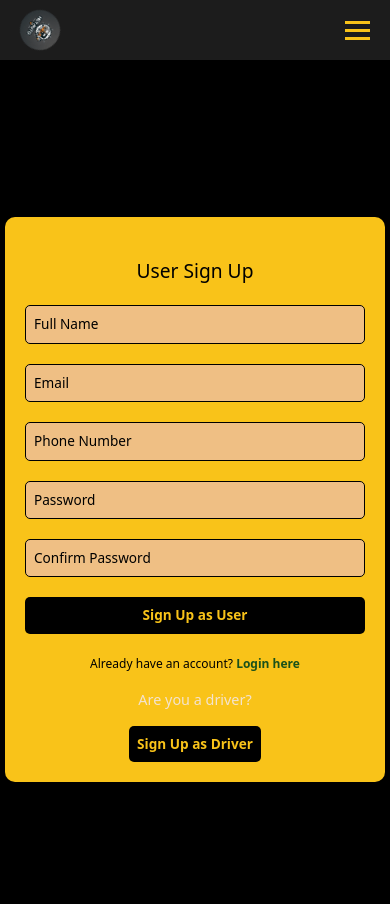
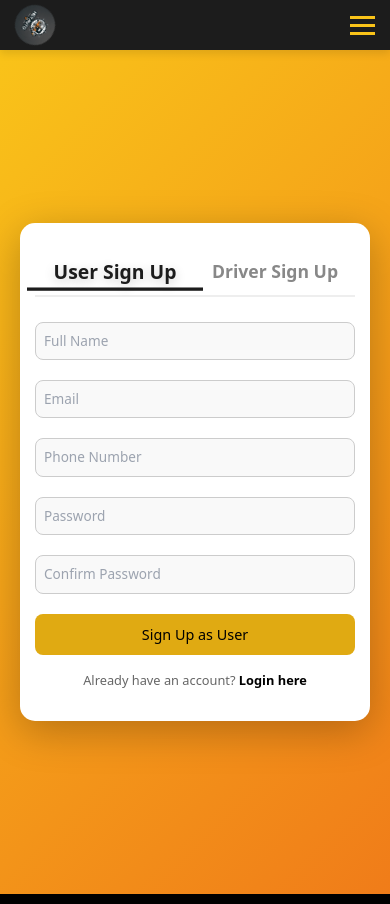
Before and after one commit to alen899-my/HEYYAUTO, a React (Vite) app in the folder frontend/: page /signup in a window 390 px wide. Built offline with nearby package versions, Linux system fonts and the light colour scheme.

Commit message:
last changes

```diff
--- a/frontend/package.json
+++ b/frontend/package.json
@@ -10,6 +10,7 @@
     "preview": "vite preview"
   },
   "dependencies": {
+    "@react-google-maps/api": "^2.20.3",
     "axios": "^1.7.7",
     "framer-motion": "^11.11.17",
     "react": "^18.3.1",
--- a/frontend/src/App.css
+++ b/frontend/src/App.css
@@ -21,16 +21,17 @@ body{
   display: flex;
   align-items: center;
   justify-content: space-between;
-  padding: 10px 20px;
+  padding: 5px 15px;
   background-color: #1c1c1c;
   box-shadow: 0px 4px 8px rgba(0, 0, 0, 0.1);
   position: sticky;
   top: 0;
   z-index: 1000;
+
 }
 
 .navbar-logo .logo-image {
-    height: 80px; /* Default size for larger screens */
+    height: 50px; /* Default size for larger screens */
     width: auto;
     border-radius: 30px;
     animation: spin 10s linear infinite;
@@ -64,6 +65,7 @@ body{
 .navbar-buttons {
   display: flex;
   gap: 10px;
+
 }
 
 .nav-button {
@@ -75,6 +77,7 @@ body{
   cursor: pointer;
   font-size: 18px;
   transition: transform 0.3s ease;
+  height: auto;
 }
 
 .nav-button:hover {
@@ -644,104 +647,184 @@ body{
     display: flex;
     justify-content: center;
     align-items: center;
-  height: 100vh;
+    min-height: 100vh;
+    background: linear-gradient(135deg, #f9c319, #f07c19);
     padding: 20px;
-  padding-top: 60px;
   }
 
   .auth-card {
-  background: #f9c319;
-  border-radius: 10px;
-  box-shadow: 0 8px 20px rgba(0, 0, 0, 0.1);
-  padding: 40px;
+    background: #ffffff;
+    border-radius: 15px;
+    box-shadow: 0 10px 40px rgba(0, 0, 0, 0.25);
+    padding: 30px;
     width: 100%;
     max-width: 400px;
     text-align: center;
-}
-
-.auth-card h2 {
-  margin-bottom: 30px;
+    transition: transform 0.3s ease, box-shadow 0.3s ease;
+  }
+
+  .auth-card:hover {
+    transform: translateY(-5px);
+    box-shadow: 0 15px 50px rgba(0, 0, 0, 0.3);
+  }
+
+  .card-header {
+    display: flex;
+    justify-content: space-between;
+    margin-bottom: 25px;
+    border-bottom: 2px solid #eee;
+    padding-bottom: 10px;
+
+  }
+
+  .card-header h2 {
+    font-size: 1.4rem;
+    font-weight: bold;
+    cursor: pointer;
+    transition: color 0.3s ease, transform 0.3s ease, text-shadow 0.3s ease;
+    color: #888888;
+    flex: 1;
+    text-align: center;
+    text-decoration: none;
+    position: relative;
+  }
+
+  .card-header h2:hover {
+    color: #e0aa12;
+    text-shadow: 0 2px 5px rgba(106, 27, 154, 0.4);
+  }
+
+  .card-header h2::after {
+    content: "";
+    position: absolute;
+    width: 0;
+    height: 2px;
+    background: #e0aa12;
+    left: 50%;
+    bottom: -5px;
+    transition: width 0.3s ease, left 0.3s ease;
+  }
+
+  .card-header h2:hover::after {
+    width: 100%;
+    left: 0;
+  }
+
+  .card-header h2.active {
+    color: #1C1C1C;
+    transform: scale(1.1);
+    text-shadow: 0 3px 10px rgba(0, 0, 0, 0.2);
+    position: relative;
+  }
+
+  .card-header h2.active::after {
+    content: "";
+    position: absolute;
+    width: 100%;
+    height: 3px;
+    background: #1C1C1C;
+    left: 0;
+    bottom: -5px;
+    transition: none;
+  }
+
+
+  form {
+    display: flex;
+    flex-direction: column;
+    gap: 20px;
+  }
+
+  input {
+    padding: 12px 15px;
+    border-radius: 8px;
+    border: 1px solid #ccc;
+    outline: none;
+    font-size: 0.95rem;
+    transition: border-color 0.3s ease, box-shadow 0.3s ease;
+    background-color: #f9f9f9;
+  }
+
+  input:focus {
+    border-color: #000000;
+    box-shadow: 0 4px 15px rgba(106, 27, 154, 0.2);
+  }
+
+  button {
+    padding: 15px;
+    border: none;
+    border-radius: 8px;
+    font-size: 1rem;
+    background: #e0aa12;
     color: #000000;
-  font-size: 2rem;
-}
-
-.auth-card form {
-  display: flex;
-  flex-direction: column;
-}
-
-.auth-card input {
-  padding: 12px;
-  margin-bottom: 20px;
-  border-radius: 5px;
-  border: 1px solid #000000;
-  outline: none;
-  font-size: 1rem;
+    font-weight: lighter;
+    cursor: pointer;
     transition: all 0.3s ease;
+  }
+
+  button:hover {
+
+    transform: translateY(-2px);
+    box-shadow: 0 6px 20px rgba(106, 27, 154, 0.3);
+  }
+
+  .switch-auth {
+    margin-top: 15px;
+    font-size: 0.95rem;
+    color: #666666;
+  }
+
+  .switch-auth span {
     color: #000000;
-}
-.auth-card input::placeholder {
+    cursor: pointer;
+    font-weight: bold;
+    transition: color 0.3s ease;
+  }
+
+  .switch-auth span:hover {
     color: #000000;
-}
-.auth-card input:focus {
-  border-color: #6a1b9a;
-  box-shadow: 0 4px 10px rgba(0, 0, 0, 0.1);
-}
-
-.auth-card button {
-  background-color: #000000;
-  color: #f9c319;
-  font-weight: bold;
-  padding: 12px;
-  border: none;
-  border-radius: 5px;
-  font-size: 1rem;
-  cursor: pointer;
-  transition: background-color 0.3s ease;
-}
-
-.auth-card button:hover {
-  background-color: #1C1C1C;
-}
-
-.switch-auth {
-  margin-top: 20px;
-  font-size: 0.9rem;
-  color: #000000;
-}
-
-.switch-auth span {
-  color: rgb(25, 81, 26);
-  cursor: pointer;
-  font-weight: bold;
-}
-
-.switch-auth span:hover {
     text-decoration: underline;
   }
 
-/* Responsive Styles */
   @media screen and (max-width: 768px) {
-  .auth-container {
-    padding: 10px;
-    padding-top: 50px;
-  }
-
     .auth-card {
-    padding: 30px;
-    max-width: 90%;
-  }
-
-  .auth-card h2 {
-    font-size: 1.5rem;
-  }
-
-  .auth-card input {
+      padding: 20px;
+    }
+
+    .card-header h2 {
+      font-size: 1.2rem;
+    }
+
+    input {
       font-size: 0.9rem;
       padding: 10px;
     }
 
-  .auth-card button {
+    button {
+      padding: 12px;
+      font-size: 0.95rem;
+    }
+
+    .switch-auth {
+      font-size: 0.85rem;
+    }
+  }
+
+  @media screen and (max-width: 480px) {
+    .auth-card {
+      padding: 15px;
+    }
+
+    .card-header h2 {
+      font-size: 1.1rem;
+    }
+
+    input {
+      font-size: 0.85rem;
+      padding: 8px;
+    }
+
+    button {
       font-size: 0.9rem;
       padding: 10px;
     }
@@ -751,36 +834,19 @@ body{
     }
   }
 
+
+  /* Responsive Styles */
   @media screen and (max-width: 480px) {
-  .auth-container {
-    padding: 5px;
-    padding-top: 40px;
-  }
-
-  .auth-card {
-    padding: 20px;
-    max-width: 100%;
-  }
-
-  .auth-card h2 {
-    font-size: 1.2rem;
-    margin-bottom: 20px;
-  }
-
-  .auth-card input {
-    font-size: 0.85rem;
-    padding: 8px;
-  }
-
-  .auth-card button {
-    font-size: 0.85rem;
-    padding: 8px;
-  }
-
+    .auth-card form {
+      grid-template-columns: 1fr; /* Single-column layout for smaller screens */
+    }
+
+    .auth-card button,
     .switch-auth {
-    font-size: 0.75rem;
-  }
-}
+      grid-column: 1 / -1; /* Ensure button and text span all columns */
+    }
+  }
+
 /* admin dashboard */
 
 .admin-dashboard {
--- a/frontend/src/App.jsx
+++ b/frontend/src/App.jsx
@@ -7,7 +7,7 @@ import Contact from './pages/Contact';
 import { Route, Routes } from 'react-router-dom';
 import Signup from './pages/Signup';
 import LoginPage from './pages/LoginPage';
-import DriverSignup from './pages/DriverSignup';
+// import DriverSignup from './pages/DriverSignup';
 import UserDashboard from './pages/UserDashboard';
 import DriverDashboard from './pages/DriverDashboard';
 import AdminDashboard from './pages/AdminDashboard';
@@ -37,7 +37,7 @@ const App = () => {
         <Route path="/contact" element={<Contact />} />
         <Route path="/signup" element={<Signup />} />
         <Route path="/login" element={<LoginPage />} />
-        <Route path="/DriverSignup" element={<DriverSignup />} />
+        {/* <Route path="/DriverSignup" element={<DriverSignup />} /> */}
         <Route path="/user-dashboard" element={<UserDashboard />} />
         <Route path="/driver-dashboard" element={<DriverDashboard />} />
         <Route path="/admin-dashboard" element={<AdminDashboard />} />
--- a/frontend/src/components/LoadingAnimation.jsx
+++ b/frontend/src/components/LoadingAnimation.jsx
@@ -41,6 +41,7 @@ const LoadingAnimation = () => {
         <span>.</span>
         <span>.</span>
         <span>.</span>
+
       </div>
     </div>
   );
--- a/frontend/src/pages/DriverSignup.jsx
+++ b/frontend/src/pages/DriverSignup.jsx
@@ -1,77 +1,77 @@
-import React, { useState } from "react";
-import { useNavigate } from "react-router-dom";
-import axios from "axios";
-import "../App.css";
+// import React, { useState } from "react";
+// import { useNavigate } from "react-router-dom";
+// import axios from "axios";
+// import "../App.css";
 
-const DriverSignup = () => {
-  const navigate = useNavigate();
-  const [formData, setFormData] = useState({
-    fullName: "",
-    email: "",
-    phoneNumber: "",
-    Location: "",
-    vehicleNumber: "",
-    licenseNumber: "",
-    password: "",
-    confirmPassword: "",
-    profileImage: null,
-  });
+// const DriverSignup = () => {
+//   const navigate = useNavigate();
+//   const [formData, setFormData] = useState({
+//     fullName: "",
+//     email: "",
+//     phoneNumber: "",
+//     Location: "",
+//     vehicleNumber: "",
+//     licenseNumber: "",
+//     password: "",
+//     confirmPassword: "",
+//     profileImage: null,
+//   });
 
-  const handleChange = (e) => {
-    const { name, value } = e.target;
-    setFormData({ ...formData, [name]: value });
-  };
+//   const handleChange = (e) => {
+//     const { name, value } = e.target;
+//     setFormData({ ...formData, [name]: value });
+//   };
 
-  const handleImageChange = (e) => {
-    setFormData({ ...formData, profileImage: e.target.files[0] });
-  };
+//   const handleImageChange = (e) => {
+//     setFormData({ ...formData, profileImage: e.target.files[0] });
+//   };
 
-  const handleDriverSubmit = async (e) => {
-    e.preventDefault();
-    if (formData.password !== formData.confirmPassword) {
-      alert("Passwords do not match!");
-      return;
-    }
+//   const handleDriverSubmit = async (e) => {
+//     e.preventDefault();
+//     if (formData.password !== formData.confirmPassword) {
+//       alert("Passwords do not match!");
+//       return;
+//     }
 
-    formData.role = "driver";
+//     formData.role = "driver";
 
-    const formDataToSend = new FormData();
-    Object.entries(formData).forEach(([key, value]) => {
-      formDataToSend.append(key, value);
-    });
+//     const formDataToSend = new FormData();
+//     Object.entries(formData).forEach(([key, value]) => {
+//       formDataToSend.append(key, value);
+//     });
 
-    try {
-      const response = await axios.post("http://localhost:5000/driver-register", formDataToSend, {
-        headers: { "Content-Type": "multipart/form-data" },
-      });
-      alert(response.data.msg);
-      navigate("/login");
-    } catch (error) {
-      console.error("Driver Signup Error:", error.response?.data?.msg || error.message);
-    }
-  };
+//     try {
+//       const response = await axios.post("http://localhost:5000/driver-register", formDataToSend, {
+//         headers: { "Content-Type": "multipart/form-data" },
+//       });
+//       alert(response.data.msg);
+//       navigate("/login");
+//     } catch (error) {
+//       console.error("Driver Signup Error:", error.response?.data?.msg || error.message);
+//     }
+//   };
 
-  return (
-    <div className="auth-container">
-      <div className="auth-card">
-        <h2>Driver Sign Up</h2>
-        <form onSubmit={handleDriverSubmit} encType="multipart/form-data">
-          <input type="text" name="fullName" placeholder="Full Name" value={formData.fullName} onChange={handleChange} required />
-          <input type="email" name="email" placeholder="Email" value={formData.email} onChange={handleChange} required />
-          <input type="text" name="phoneNumber" placeholder="Phone Number" value={formData.phoneNumber} onChange={handleChange} required />
-          <input type="text" name="Location" placeholder="main location" value={formData.Location} onChange={handleChange} required />
+//   return (
+//     <div className="auth-container">
+//       <div className="auth-card">
+//         <h2>Driver Sign Up</h2>
+//         <form onSubmit={handleDriverSubmit} encType="multipart/form-data">
+//           <input type="text" name="fullName" placeholder="Full Name" value={formData.fullName} onChange={handleChange} required />
+//           <input type="email" name="email" placeholder="Email" value={formData.email} onChange={handleChange} required />
+//           <input type="text" name="phoneNumber" placeholder="Phone Number" value={formData.phoneNumber} onChange={handleChange} required />
+//           <input type="text" name="Location" placeholder="main location" value={formData.Location} onChange={handleChange} required />
 
-          <input type="text" name="vehicleNumber" placeholder="Vehicle Number" value={formData.vehicleNumber} onChange={handleChange} required />
-          <input type="text" name="licenseNumber" placeholder="License Number" value={formData.licenseNumber} onChange={handleChange} required />
-          <input type="password" name="password" placeholder="Password" value={formData.password} onChange={handleChange} required />
-          <input type="password" name="confirmPassword" placeholder="Confirm Password" value={formData.confirmPassword} onChange={handleChange} required />
-          <input type="file" name="profileImage" onChange={handleImageChange} accept="image/*" required />
-          <button type="submit">Sign Up as Driver</button>
-        </form>
-        <p className="switch-auth">Already have an account? <span onClick={() => navigate("/login")}>Login here</span></p>
-      </div>
-    </div>
-  );
-};
+//           <input type="text" name="vehicleNumber" placeholder="Vehicle Number" value={formData.vehicleNumber} onChange={handleChange} required />
+//           <input type="text" name="licenseNumber" placeholder="License Number" value={formData.licenseNumber} onChange={handleChange} required />
+//           <input type="password" name="password" placeholder="Password" value={formData.password} onChange={handleChange} required />
+//           <input type="password" name="confirmPassword" placeholder="Confirm Password" value={formData.confirmPassword} onChange={handleChange} required />
+//           <input type="file" name="profileImage" onChange={handleImageChange} accept="image/*" required />
+//           <button type="submit">Sign Up as Driver</button>
+//         </form>
+//         <p className="switch-auth">Already have an account? <span onClick={() => navigate("/login")}>Login here</span></p>
+//       </div>
+//     </div>
+//   );
+// };
 
-export default DriverSignup;
+// export default DriverSignup;
--- a/frontend/src/pages/Signup.jsx
+++ b/frontend/src/pages/Signup.jsx
@@ -5,16 +5,26 @@ import "../App.css";
 
 const Signup = () => {
   const navigate = useNavigate();
+  const [isDriverSignup, setIsDriverSignup] = useState(false); // Toggle between User and Driver signup forms
   const [formData, setFormData] = useState({
     fullName: "",
     email: "",
     phoneNumber: "",
+    Location: "",
+    vehicleNumber: "",
+    licenseNumber: "",
     password: "",
     confirmPassword: "",
+    profileImage: null,
   });
 
   const handleChange = (e) => {
-    setFormData({ ...formData, [e.target.name]: e.target.value });
+    const { name, value } = e.target;
+    setFormData({ ...formData, [name]: value });
+  };
+
+  const handleImageChange = (e) => {
+    setFormData({ ...formData, profileImage: e.target.files[0] });
   };
 
   const handleSubmit = async (e) => {
@@ -22,10 +32,29 @@ const Signup = () => {
     if (formData.password !== formData.confirmPassword) {
       alert("Passwords do not match!");
       return;
-    }  formData.role = "user";
+    }
+
+    const role = isDriverSignup ? "driver" : "user";
+    const formDataToSend = isDriverSignup
+      ? new FormData()
+      : { ...formData, role };
+
+    if (isDriverSignup) {
+      Object.entries({ ...formData, role }).forEach(([key, value]) => {
+        formDataToSend.append(key, value);
+      });
+    }
 
     try {
-      const response = await axios.post("http://localhost:5000/api/register", formData);
+      const endpoint = isDriverSignup
+        ? "http://localhost:5000/driver-register"
+        : "http://localhost:5000/api/register";
+
+      const headers = isDriverSignup
+        ? { "Content-Type": "multipart/form-data" }
+        : { "Content-Type": "application/json" };
+
+      const response = await axios.post(endpoint, formDataToSend, { headers });
       alert(response.data.msg);
       navigate("/login");
     } catch (error) {
@@ -35,23 +64,104 @@ const Signup = () => {
 
   return (
     <div className="auth-container">
-      <div className="auth-card">
-        <h2>User Sign Up</h2>
-        <form onSubmit={handleSubmit}>
-          <input type="text" name="fullName" placeholder="Full Name" value={formData.fullName} onChange={handleChange} required />
-          <input type="email" name="email" placeholder="Email" value={formData.email} onChange={handleChange} required />
-          <input type="text" name="phoneNumber" placeholder="Phone Number" value={formData.phoneNumber} onChange={handleChange} required />
-          <input type="password" name="password" placeholder="Password" value={formData.password} onChange={handleChange} required />
-          <input type="password" name="confirmPassword" placeholder="Confirm Password" value={formData.confirmPassword} onChange={handleChange} required />
-          <button type="submit">Sign Up as User</button>
+      <div className={`auth-card ${isDriverSignup ? "flipped" : ""}`}>
+        <div className="card-header">
+          <h2
+            className={!isDriverSignup ? "active" : ""}
+            onClick={() => setIsDriverSignup(false)}
+          >
+            User Sign Up
+          </h2>
+          <h2
+            className={isDriverSignup ? "active" : ""}
+            onClick={() => setIsDriverSignup(true)}
+          >
+            Driver Sign Up
+          </h2>
+        </div>
+        <form onSubmit={handleSubmit} encType={isDriverSignup ? "multipart/form-data" : "application/json"}>
+          <input
+            type="text"
+            name="fullName"
+            placeholder="Full Name"
+            value={formData.fullName}
+            onChange={handleChange}
+            required
+          />
+          <input
+            type="email"
+            name="email"
+            placeholder="Email"
+            value={formData.email}
+            onChange={handleChange}
+            required
+          />
+          <input
+            type="text"
+            name="phoneNumber"
+            placeholder="Phone Number"
+            value={formData.phoneNumber}
+            onChange={handleChange}
+            required
+          />
+          {isDriverSignup && (
+            <>
+              <input
+                type="text"
+                name="Location"
+                placeholder="Main Location"
+                value={formData.Location}
+                onChange={handleChange}
+                required
+              />
+              <input
+                type="text"
+                name="vehicleNumber"
+                placeholder="Vehicle Number"
+                value={formData.vehicleNumber}
+                onChange={handleChange}
+                required
+              />
+              <input
+                type="text"
+                name="licenseNumber"
+                placeholder="License Number"
+                value={formData.licenseNumber}
+                onChange={handleChange}
+                required
+              />
+              <input
+                type="file"
+                name="profileImage"
+                onChange={handleImageChange}
+                accept="image/*"
+                required
+              />
+            </>
+          )}
+          <input
+            type="password"
+            name="password"
+            placeholder="Password"
+            value={formData.password}
+            onChange={handleChange}
+            required
+          />
+          <input
+            type="password"
+            name="confirmPassword"
+            placeholder="Confirm Password"
+            value={formData.confirmPassword}
+            onChange={handleChange}
+            required
+          />
+          <button type="submit">
+            {isDriverSignup ? "Sign Up as Driver" : "Sign Up as User"}
+          </button>
         </form>
         <p className="switch-auth">
           Already have an account? <span onClick={() => navigate("/login")}>Login here</span>
         </p>
-        <div className="driver-signup-section">
-          <p>Are you a driver?</p>
-          <button className="driver-signup-button" onClick={() => navigate("/DriverSignup")}>Sign Up as Driver</button>
-        </div>
       </div>
     </div>
   );
```
Also changed, not shown: frontend/src/styles/LoadingAnimation.css (+24 -2 lines), 2 other files (tests, documents, lock files or other folders). Lines whose indentation alone changed are shown as unchanged.
